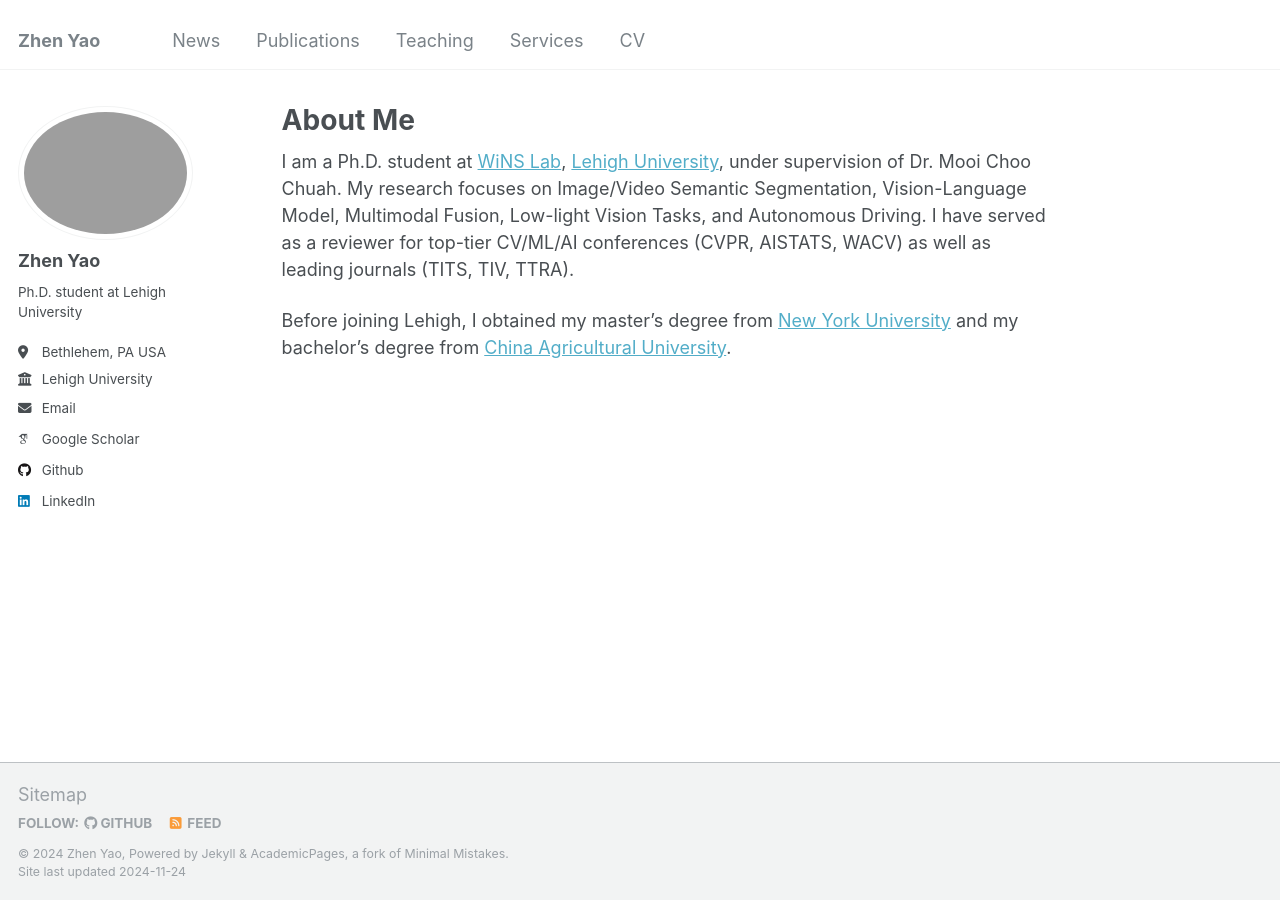
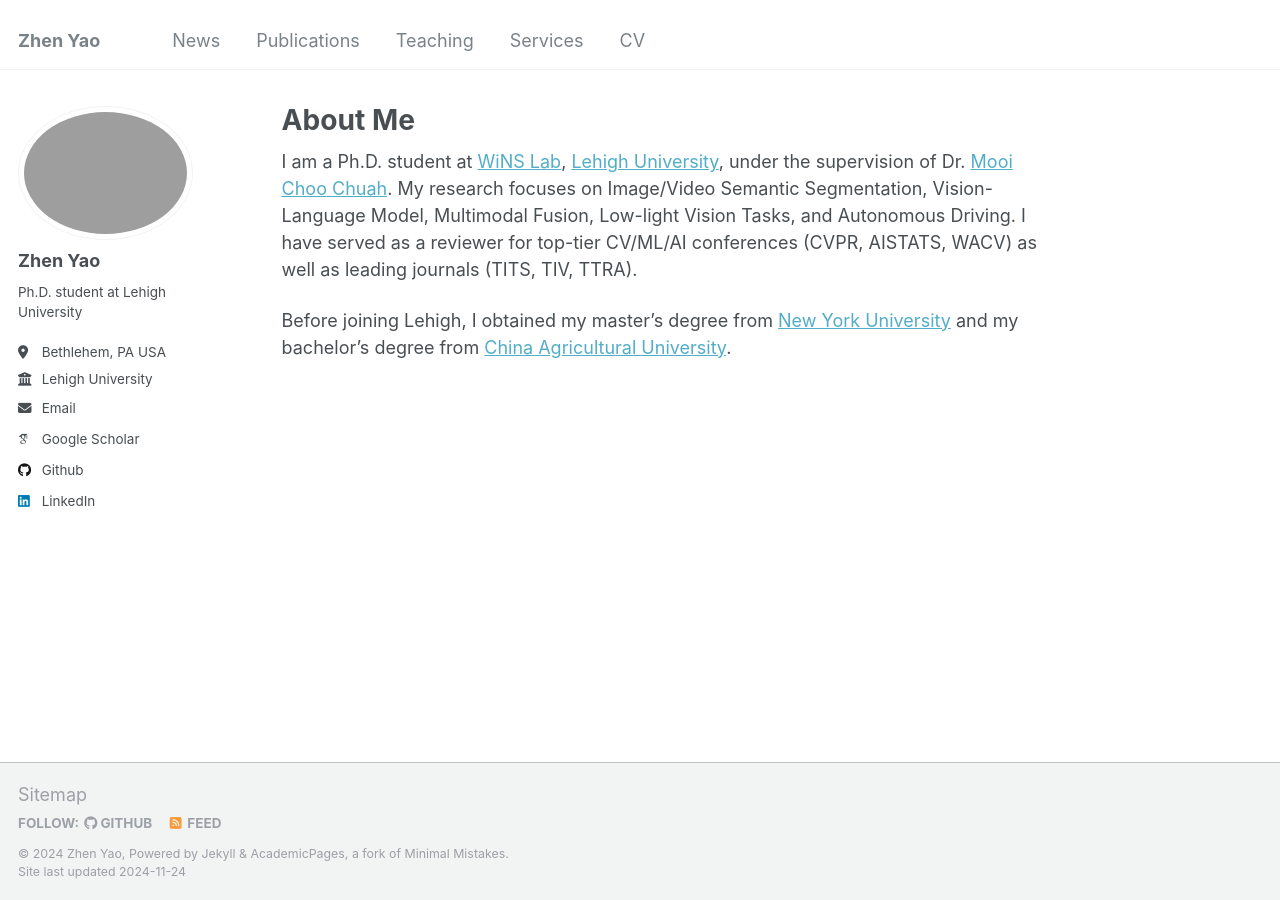
Before and after one commit to zyaocoder/zyaocoder.github.io, a Jekyll site: the page built from _pages/about.md, in a window 1280 px wide. Built offline with Jekyll 4.4.1, drawn with Linux system fonts in a browser that asks for light colours; some web fonts are replaced.

Commit message:
Update about.md

```diff
--- a/_pages/about.md
+++ b/_pages/about.md
@@ -7,6 +7,6 @@ redirect_from:
   - /about/
   - /about.html
 ---
-I am a Ph.D. student at [WiNS Lab](http://carina.cse.lehigh.edu/winslab/index.php), [Lehigh University](https://www2.lehigh.edu/), under supervision of Dr. Mooi Choo Chuah. My research focuses on Image/Video Semantic Segmentation, Vision-Language Model, Multimodal Fusion, Low-light Vision Tasks, and Autonomous Driving. I have served as a reviewer for top-tier CV/ML/AI conferences (CVPR, AISTATS, WACV) as well as leading journals (TITS, TIV, TTRA).
+I am a Ph.D. student at [WiNS Lab](http://carina.cse.lehigh.edu/winslab/index.php), [Lehigh University](https://www2.lehigh.edu/), under the supervision of Dr. [Mooi Choo Chuah](https://www.cse.lehigh.edu/~chuah/). My research focuses on Image/Video Semantic Segmentation, Vision-Language Model, Multimodal Fusion, Low-light Vision Tasks, and Autonomous Driving. I have served as a reviewer for top-tier CV/ML/AI conferences (CVPR, AISTATS, WACV) as well as leading journals (TITS, TIV, TTRA).
 
 Before joining Lehigh, I obtained my master's degree from [New York University](https://www.nyu.edu/) and my bachelor's degree from [China Agricultural University](https://en.cau.edu.cn/).
```
